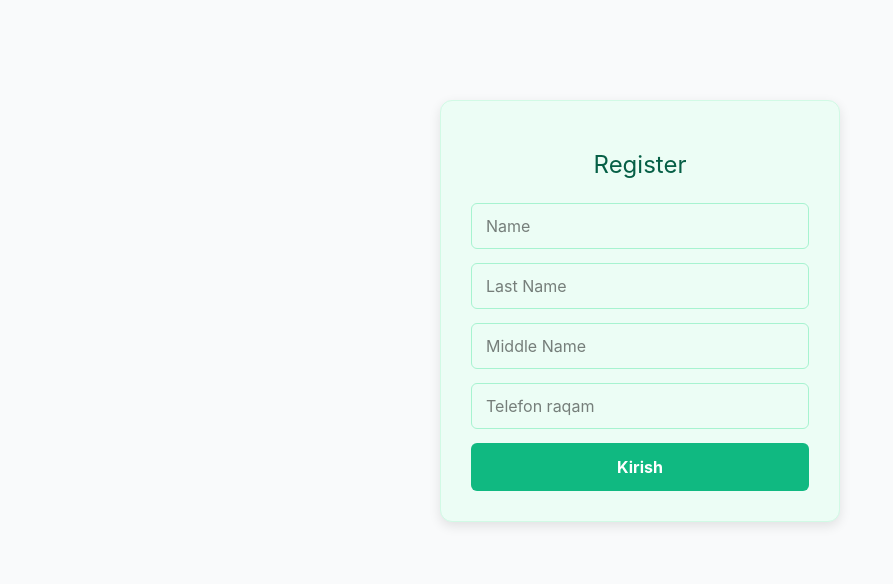
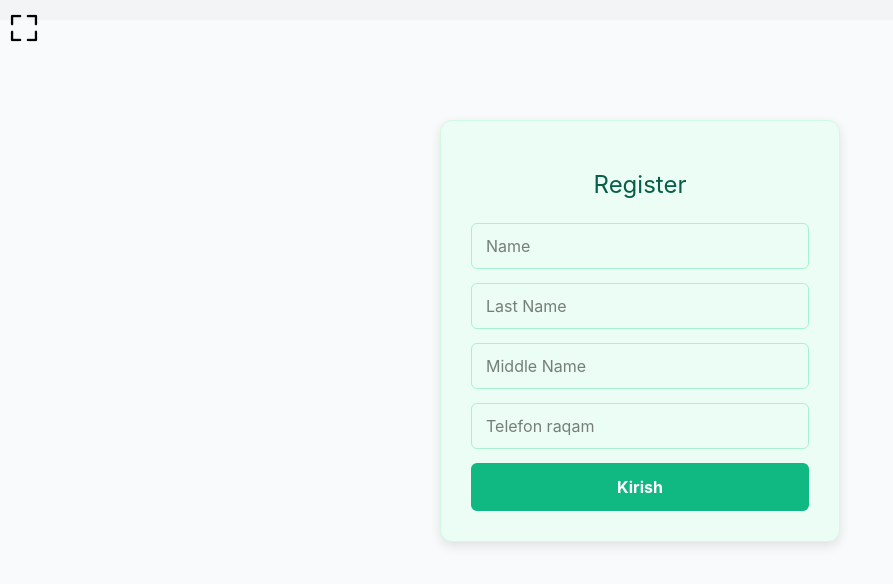
Before and after one commit to Saidislom007/mock-fr, a React (Vite) app: page / in a window 1280 px wide. Shown: the top 584 px of the page, without its empty margins (0-893 px from the left). Built offline with nearby package versions, Linux system fonts and the light colour scheme; no server answers.

Commit message:
Update App.jsx

```diff
--- a/src/App.jsx
+++ b/src/App.jsx
@@ -1,6 +1,9 @@
 // src/App.jsx
 import { BrowserRouter, Routes, Route } from "react-router-dom";
+import { useState } from "react";
 import PrivateRoute from "./components/PrivateRoute";
+// full screen qoshildi
+
 
 // Pages
 import LoginPage from "./pages/LoginPage";
@@ -11,13 +14,53 @@ import SpeakingPage from "./pages/Speaking";
 import Listening from "./pages/Listening";
 import MarketPage from "./pages/MarketPage";
 
-// Components
-import TextHighlighter from "./components/HighlightableText";
-import Parent from "./components/Parent";
+export default function App() {
+  const [isFull, setIsFull] = useState(false);
 
-export default function App() {
+  const toggleFullScreen = () => {
+    const elem = document.documentElement;
+    if (!isFull) {
+      if (elem.requestFullscreen) {
+        elem.requestFullscreen();
+      } else if (elem.webkitRequestFullscreen) {
+        elem.webkitRequestFullscreen();
+      } else if (elem.msRequestFullscreen) {
+        elem.msRequestFullscreen();
+      }
+      setIsFull(true);
+    } else {
+      if (document.exitFullscreen) {
+        document.exitFullscreen();
+      } else if (document.webkitExitFullscreen) {
+        document.webkitExitFullscreen();
+      } else if (document.msExitFullscreen) {
+        document.msExitFullscreen();
+      }
+      setIsFull(false);
+    }
+  };
+
   return (
     <BrowserRouter>
+      {/* Header doimiy bo‘ladi */}
+      <header
+        style={{
+          display: "flex",
+          justifyContent: "space-between",
+          alignItems: "center",
+          padding: "10px",
+          background: "#f3f4f6",
+        }}
+      >
+        <img
+          src="./full.png"
+          alt="fullscreen"
+          className="h-10 cursor-pointer fixed top-2 left-1 z-50"
+          onClick={toggleFullScreen}
+        />
+      </header>
+
+      {/* Routing qismi */}
       <Routes>
         {/* Public route */}
         <Route path="/" element={<LoginPage />} />
@@ -63,8 +106,6 @@ export default function App() {
             </PrivateRoute>
           }
         />
-
-        {/* Optional / extra pages */}
         <Route
           path="/market"
           element={
@@ -73,8 +114,9 @@ export default function App() {
             </PrivateRoute>
           }
         />
-        {/* Agar Parent component ishlatilsa */}
-        {/* <Route path="/parent" element={<Parent />} /> */}
+
+        {/* 404 sahifa */}
+        <Route path="*" element={<h1>404 - Page Not Found</h1>} />
       </Routes>
     </BrowserRouter>
   );
```
